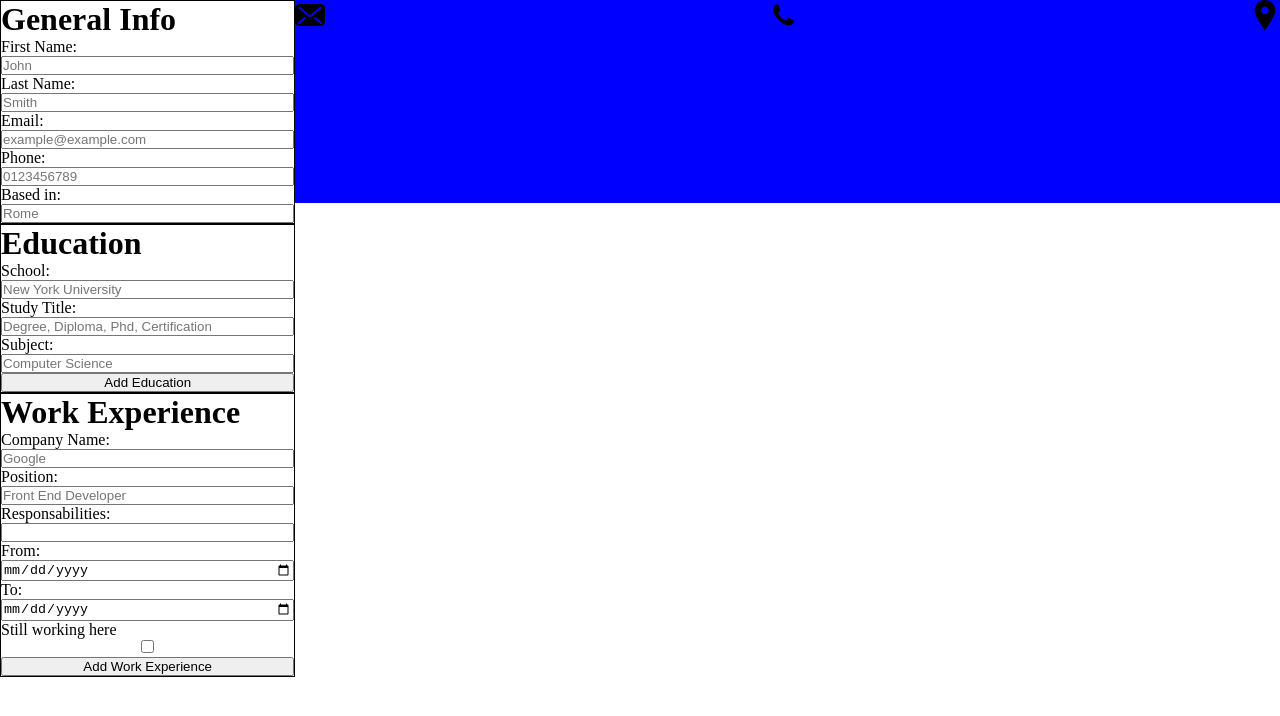
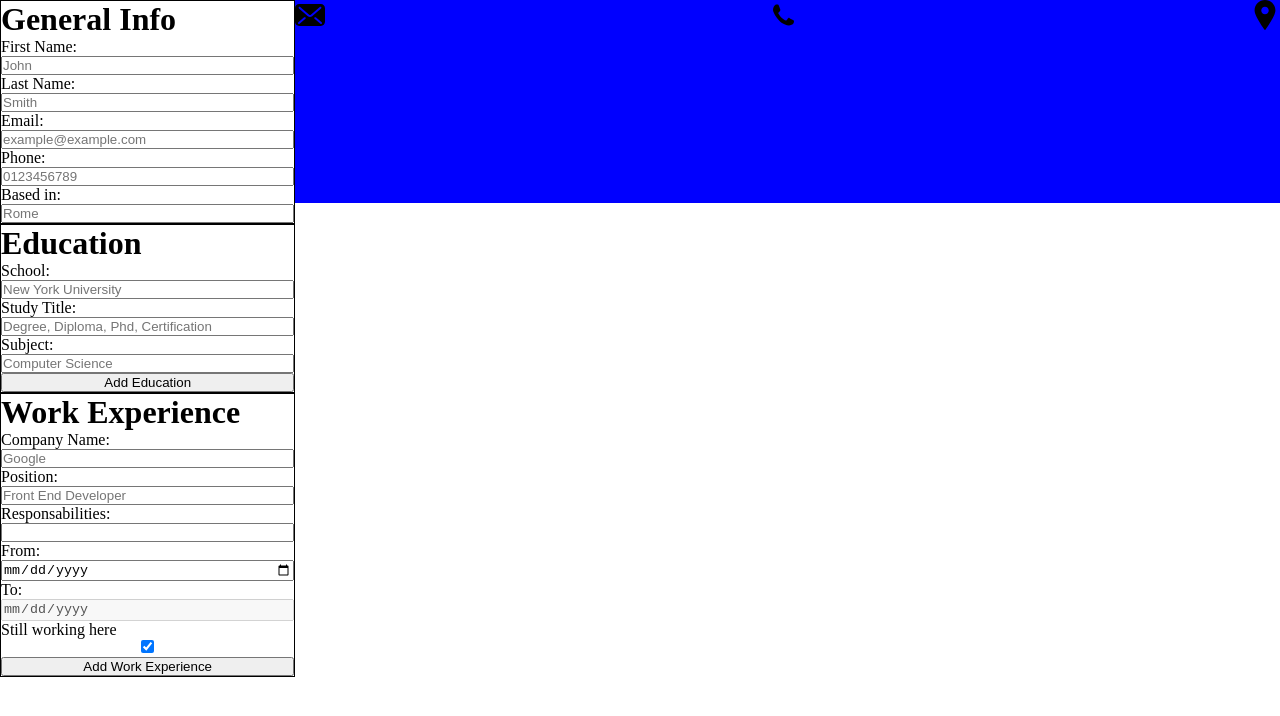
Before and after one commit to Eligio93/CV-application, a React (Vite) app: page / in a window 1280 px wide. Shown: the top 716 px of the page. Built offline with nearby package versions, Linux system fonts and the light colour scheme.

Commit message:
add prop to disable uinput field

```diff
--- a/src/components/Input.jsx
+++ b/src/components/Input.jsx
@@ -1,4 +1,4 @@
-export default function Input({ label, type, id, value, onChange,placeholder }) {
+export default function Input({ label, type, id, value, onChange,placeholder,disabled,checked}) {
     let pattern;
     if(type=="tel"){
       pattern='/^+[0-9]+$/'
@@ -7,7 +7,7 @@ export default function Input({ label, type, id, value, onChange,placeholder })
     <label htmlFor={id}>
       {label}
       <br />
-      <input type={type} id={id} value={value} onChange={onChange} pattern={pattern} placeholder={placeholder}/>
+      <input type={type} id={id} value={value} onChange={onChange} pattern={pattern} placeholder={placeholder} checked={checked} disabled={disabled}/>
     </label>
   );
 }
```
